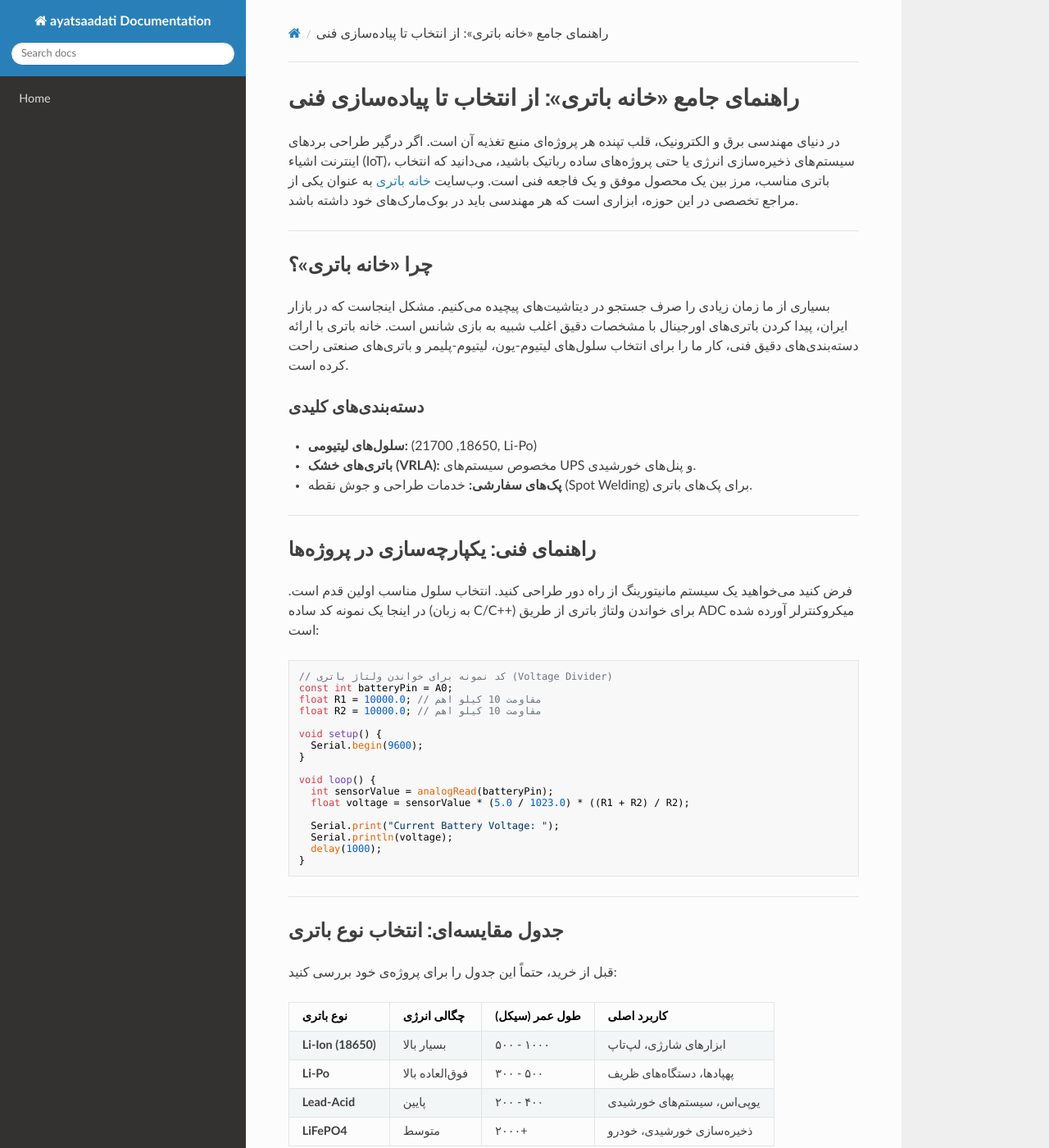
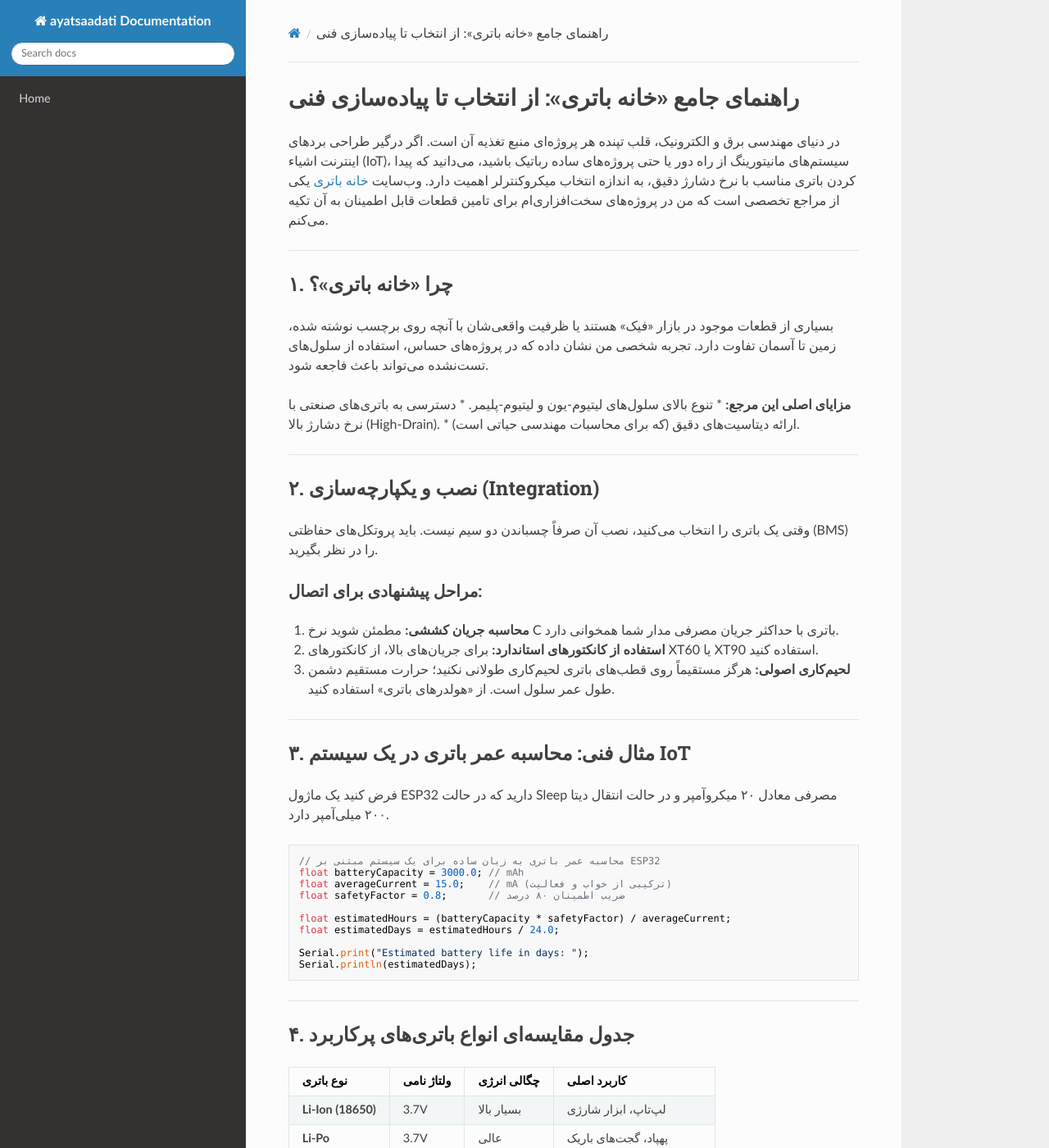
Before and after one commit to sahandsahabi553-prog/terraform-google-semantic-docs, an MkDocs documentation site: the page built from docs/خانه-باتری.md, in a window 1280 px wide and 1400 px high. Shown: the whole window at 82% size. Built offline with MkDocs 1.6.1, drawn with Linux system fonts in a browser that asks for light colours; nearby versions of some CDN libraries; some of the changed text lies outside the part shown.

Commit message:
Doc: خانه باتری

````diff
--- a/docs/خانه-باتری.md
+++ b/docs/خانه-باتری.md
@@ -1,75 +1,72 @@
 # راهنمای جامع «خانه باتری»: از انتخاب تا پیاده‌سازی فنی
 
-در دنیای مهندسی برق و الکترونیک، قلب تپنده هر پروژه‌ای منبع تغذیه آن است. اگر درگیر طراحی بردهای اینترنت اشیاء (IoT)، سیستم‌های ذخیره‌سازی انرژی یا حتی پروژه‌های ساده رباتیک باشید، می‌دانید که انتخاب باتری مناسب، مرز بین یک محصول موفق و یک فاجعه فنی است. وب‌سایت [خانه باتری](https://www.batteries.ir/) به عنوان یکی از مراجع تخصصی در این حوزه، ابزاری است که هر مهندسی باید در بوک‌مارک‌های خود داشته باشد.
+در دنیای مهندسی برق و الکترونیک، قلب تپنده هر پروژه‌ای منبع تغذیه آن است. اگر درگیر طراحی بردهای اینترنت اشیاء (IoT)، سیستم‌های مانیتورینگ از راه دور یا حتی پروژه‌های ساده رباتیک باشید، می‌دانید که پیدا کردن باتری مناسب با نرخ دشارژ دقیق، به اندازه انتخاب میکروکنترلر اهمیت دارد. وب‌سایت [خانه باتری](https://www.batteries.ir/) یکی از مراجع تخصصی است که من در پروژه‌های سخت‌افزاری‌ام برای تامین قطعات قابل اطمینان به آن تکیه می‌کنم.
 
 ---
 
-## چرا «خانه باتری»؟
+## ۱. چرا «خانه باتری»؟
+بسیاری از قطعات موجود در بازار «فیک» هستند یا ظرفیت واقعی‌شان با آنچه روی برچسب نوشته شده، زمین تا آسمان تفاوت دارد. تجربه شخصی من نشان داده که در پروژه‌های حساس، استفاده از سلول‌های تست‌نشده می‌تواند باعث فاجعه شود.
 
-بسیاری از ما زمان زیادی را صرف جستجو در دیتاشیت‌های پیچیده می‌کنیم. مشکل اینجاست که در بازار ایران، پیدا کردن باتری‌های اورجینال با مشخصات دقیق اغلب شبیه به بازی شانس است. خانه باتری با ارائه دسته‌بندی‌های دقیق فنی، کار ما را برای انتخاب سلول‌های لیتیوم-یون، لیتیوم-پلیمر و باتری‌های صنعتی راحت کرده است.
-
-### دسته‌بندی‌های کلیدی
-*   **سلول‌های لیتیومی:** (18650, 21700, Li-Po)
-*   **باتری‌های خشک (VRLA):** مخصوص سیستم‌های UPS و پنل‌های خورشیدی.
-*   **پک‌های سفارشی:** خدمات طراحی و جوش نقطه (Spot Welding) برای پک‌های باتری.
+**مزایای اصلی این مرجع:**
+*   تنوع بالای سلول‌های لیتیوم-یون و لیتیوم-پلیمر.
+*   دسترسی به باتری‌های صنعتی با نرخ دشارژ بالا (High-Drain).
+*   ارائه دیتاسیت‌های دقیق (که برای محاسبات مهندسی حیاتی است).
 
 ---
 
-## راهنمای فنی: یکپارچه‌سازی در پروژه‌ها
+## ۲. نصب و یکپارچه‌سازی (Integration)
+وقتی یک باتری را انتخاب می‌کنید، نصب آن صرفاً چسباندن دو سیم نیست. باید پروتکل‌های حفاظتی (BMS) را در نظر بگیرید.
 
-فرض کنید می‌خواهید یک سیستم مانیتورینگ از راه دور طراحی کنید. انتخاب سلول مناسب اولین قدم است. در اینجا یک نمونه کد ساده (به زبان C/C++) برای خواندن ولتاژ باتری از طریق ADC میکروکنترلر آورده شده است:
+### مراحل پیشنهادی برای اتصال:
+1.  **محاسبه جریان کششی:** مطمئن شوید نرخ C باتری با حداکثر جریان مصرفی مدار شما همخوانی دارد.
+2.  **استفاده از کانکتورهای استاندارد:** برای جریان‌های بالا، از کانکتورهای XT60 یا XT90 استفاده کنید.
+3.  **لحیم‌کاری اصولی:** هرگز مستقیماً روی قطب‌های باتری لحیم‌کاری طولانی نکنید؛ حرارت مستقیم دشمن طول عمر سلول است. از «هولدرهای باتری» استفاده کنید.
+
+---
+
+## ۳. مثال فنی: محاسبه عمر باتری در یک سیستم IoT
+فرض کنید یک ماژول ESP32 دارید که در حالت Sleep مصرفی معادل ۲۰ میکروآمپر و در حالت انتقال دیتا ۲۰۰ میلی‌آمپر دارد.
 
 ```cpp
-// کد نمونه برای خواندن ولتاژ باتری (Voltage Divider)
-const int batteryPin = A0;
-float R1 = 10000.0; // مقاومت 10 کیلو اهم
-float R2 = 10000.0; // مقاومت 10 کیلو اهم
+// محاسبه عمر باتری به زبان ساده برای یک سیستم مبتنی بر ESP32
+float batteryCapacity = 3000.0; // mAh
+float averageCurrent = 15.0;    // mA (ترکیبی از خواب و فعالیت)
+float safetyFactor = 0.8;       // ضریب اطمینان ۸۰ درصد
 
-void setup() {
-  Serial.begin(9600);
-}
+float estimatedHours = (batteryCapacity * safetyFactor) / averageCurrent;
+float estimatedDays = estimatedHours / 24.0;
 
-void loop() {
-  int sensorValue = analogRead(batteryPin);
-  float voltage = sensorValue * (5.0 / 1023.0) * ((R1 + R2) / R2);
-
-  Serial.print("Current Battery Voltage: ");
-  Serial.println(voltage);
-  delay(1000);
-}
+Serial.print("Estimated battery life in days: ");
+Serial.println(estimatedDays);
 ```
 
 ---
 
-## جدول مقایسه‌ای: انتخاب نوع باتری
+## ۴. جدول مقایسه‌ای انواع باتری‌های پرکاربرد
 
-قبل از خرید، حتماً این جدول را برای پروژه‌ی خود بررسی کنید:
-
-| نوع باتری | چگالی انرژی | طول عمر (سیکل) | کاربرد اصلی |
+| نوع باتری | ولتاژ نامی | چگالی انرژی | کاربرد اصلی |
 | :--- | :--- | :--- | :--- |
-| **Li-Ion (18650)** | بسیار بالا | ۵۰۰ - ۱۰۰۰ | ابزارهای شارژی، لپ‌تاپ |
-| **Li-Po** | فوق‌العاده بالا | ۳۰۰ - ۵۰۰ | پهپادها، دستگاه‌های ظریف |
-| **Lead-Acid** | پایین | ۲۰۰ - ۴۰۰ | یو‌پی‌اس، سیستم‌های خورشیدی |
-| **LiFePO4** | متوسط | ۲۰۰۰+ | ذخیره‌سازی خورشیدی، خودرو |
+| **Li-Ion (18650)** | 3.7V | بسیار بالا | لپ‌تاپ، ابزار شارژی |
+| **Li-Po** | 3.7V | عالی | پهپاد، گجت‌های باریک |
+| **LiFePO4** | 3.2V | متوسط | سیستم‌های خورشیدی، UPS |
+| **NiMH** | 1.2V | پایین | اسباب‌بازی، ریموت‌ها |
 
 ---
 
-## سوالات متداول (FAQ)
+## ۵. سوالات متداول (FAQ)
 
-**۱. آیا امکان سفارش پک باتری با ولتاژ و آمپر خاص وجود دارد؟**
-بله، معمولاً تیم‌های فنی در مجموعه خانه باتری بر اساس نیاز جریان‌کشی مدار شما، می‌توانند پک‌های سری/موازی (S/P) را برایتان طراحی کنند.
+**آیا می‌توانم باتری‌های با ظرفیت متفاوت را موازی کنم؟**
+به‌هیچ‌وجه! این کار باعث جریان‌کشی نامتقارن و داغ شدن سلول‌ها می‌شود که خطر آتش‌سوزی دارد. همیشه از سلول‌های مشابه با ولتاژ یکسان استفاده کنید.
 
-**۲. چگونه از سلامت باتری‌های لیتیومی مطمئن شویم؟**
-علاوه بر تست ولتاژ با مولتی‌متر، همیشه پیشنهاد می‌کنم از یک ماژول **BMS (Battery Management System)** استفاده کنید. هیچ‌وقت باتری لیتیومی را بدون مدار محافظ شارژ یا دشارژ نکنید.
+**چطور بفهمم باتری من فرسوده شده است؟**
+بهترین راه، اندازه‌گیری «مقاومت داخلی» (Internal Resistance) است. اگر باتری زیر بار، افت ولتاژ شدیدی (Voltage Sag) نشان می‌دهد، وقت تعویض آن رسیده است.
 
-**۳. تفاوت باتری‌های "Industrial" با "Consumer" چیست؟**
-باتری‌های صنعتی دارای نرخ تخلیه (Discharge Rate) ثابت‌تر و عمر مفید طولانی‌تری در شرایط دمایی سخت هستند، در حالی که مدل‌های عمومی برای استفاده‌های سبک طراحی شده‌اند.
+**آیا سایت خانه باتری پشتیبانی فنی دارد؟**
+بله، کارشناسان این مجموعه معمولاً در انتخاب نوع سلول برای پروژه‌های خاص (مثل پروژه‌های دمای پایین یا جریان بالا) مشاوره‌های خوبی می‌دهند که از خرید اشتباه جلوگیری می‌کند.
 
 ---
 
-## نکات کلیدی برای مهندسان
-*   **دمای کاری:** هرگز باتری‌های لیتیومی را در محیط‌های بالای ۶۰ درجه سانتی‌گراد قرار ندهید.
-*   **ذخیره‌سازی:** اگر قرار است باتری برای مدت طولانی بدون استفاده بماند، شارژ آن را روی ۴۰ تا ۶۰ درصد نگه دارید.
-*   **اتصالات:** در پروژه‌های آمپر بالا، از هولدرهای باکیفیت استفاده کنید تا افت ولتاژ (Voltage Drop) ناشی از مقاومت تماسی را به حداقل برسانید.
+### سخن پایانی
+در طراحی سخت‌افزار، همیشه «باتری» اولین چیزی است که باید انتخاب شود، نه آخرین چیزی. اگر منبع تغذیه ناپایدار باشد، حتی بهترین کدها هم در میدان عمل شکست می‌خورند. پیشنهاد می‌کنم قبل از ثبت سفارش از [batteries.ir](https://www.batteries.ir/)، حتماً دیتاشیت قطعه را با الزامات مصرفی مدارتان تطبیق دهید.
 
-برای مشاهده مشخصات دقیق و خرید قطعات مورد نیازتان، می‌توانید به وب‌سایت [خانه باتری](https://www.batteries.ir/) مراجعه کنید. اگر در انتخاب بین مدل‌های مختلف تردید دارید، پیشنهاد می‌کنم با بخش پشتیبانی فنی آن‌ها تماس بگیرید؛ معمولاً راهنمایی‌های خوبی درباره جریان‌دهی (C-Rate) ارائه می‌دهند.
+*موفق باشید در پروژه‌هایتان!*
````
